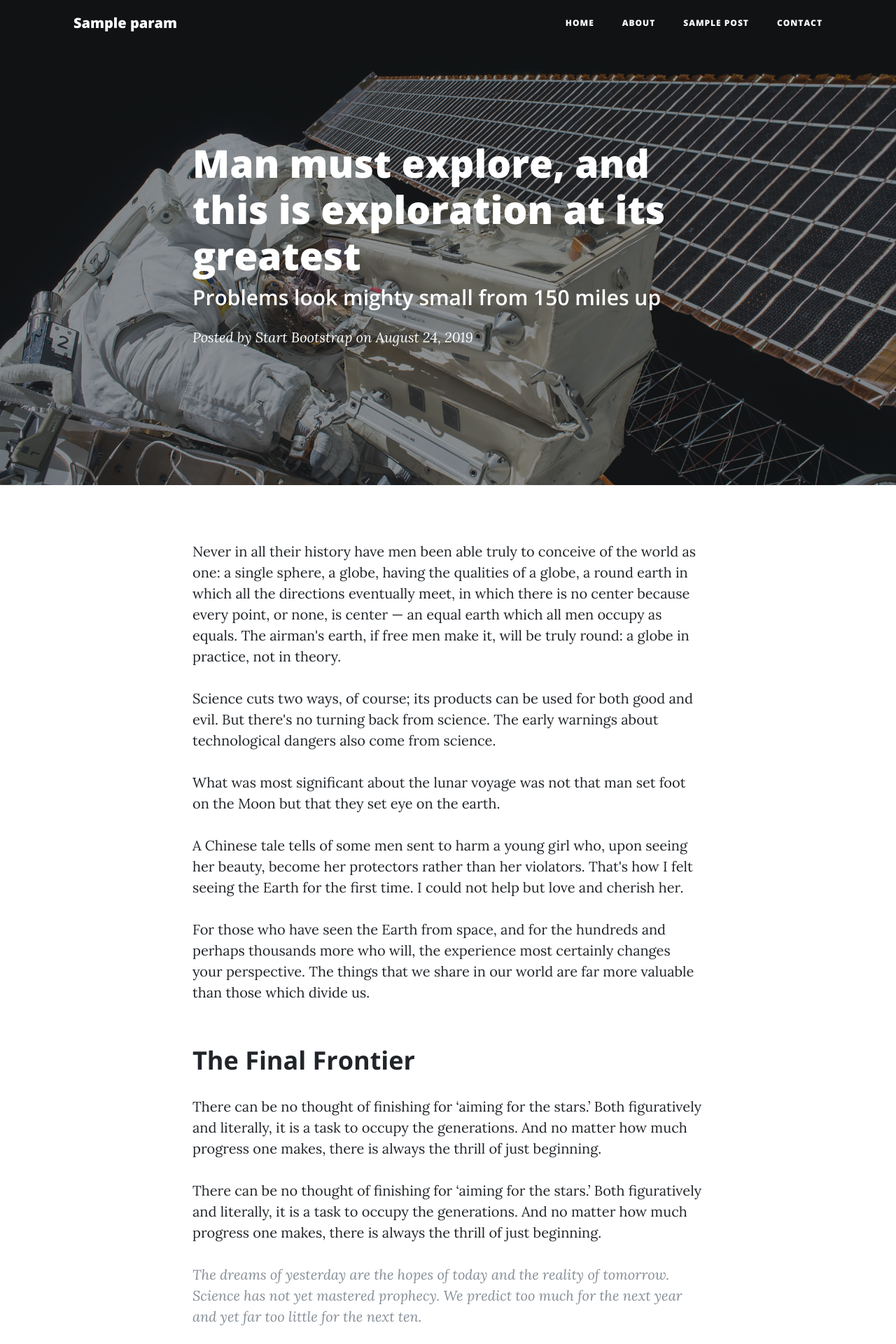
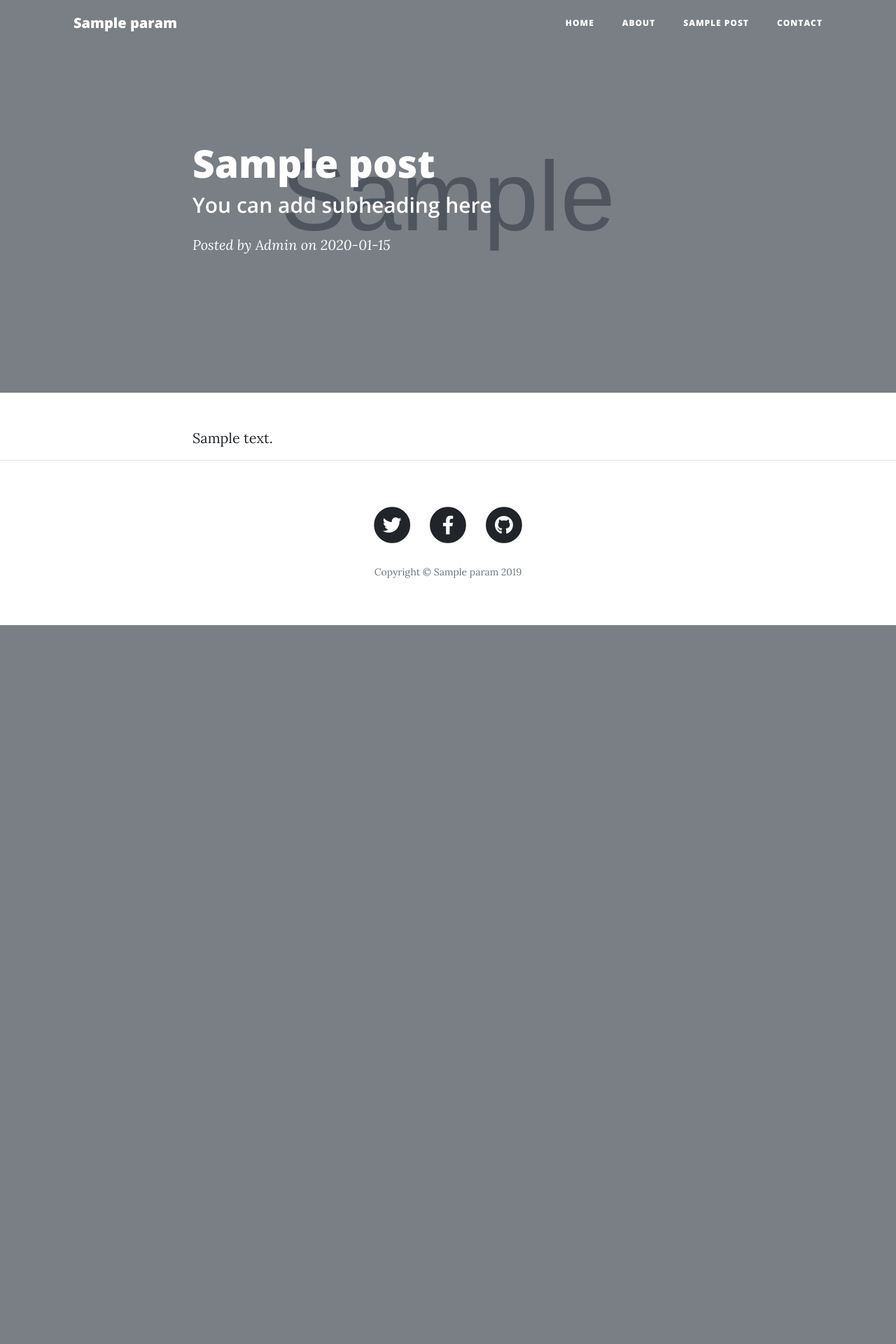
Before and after one commit to jigarviroja/FlaskApp, a Flask app: template templates/post.html in a window 1280 px wide. Shown: the top 1920 px of the page at 70% size. After the commit the page ends 893 px from the top, so only its background shows below. Run offline with Flask 2, Linux system fonts and the light colour scheme; tables that the repository leaves empty hold one stand-in row (values such as "Sample post"); the template is opened without the code that fills it: values that come from a table or form of the project are taken from there, most other values are stand-ins (such as "Sample title", 1, 10 or a date in 2020); grey boxes marked "Sample" are stand-in pictures; some libraries are stand-ins or nearby versions.

Commit message:
post my first artical and Designing Blog's Homepage

```diff
--- a/config.json
+++ b/config.json
@@ -7,6 +7,8 @@
     "tw_url": "https://twitter.com/codingthunder",
     "gh_url": "https://github.com/codingthunder",
     "blog_name": "Coding Thunder",
-        "tag_line": "A Blog For Anybody"
+    "tag_line": "A Blog For Anybody",
+    "about_text": "Hii My name is Jigar And I am a Python Developer",
+    "no_of_post": "3"
   }
 }
--- a/main.py
+++ b/main.py
@@ -1,7 +1,8 @@
 from flask import Flask, render_template, request
 from flask_sqlalchemy import SQLAlchemy
+# from flask_mail import Mail
+import json
 from datetime import datetime
-import json
 
 
 with open('config.json', 'r') as c:
@@ -9,6 +10,7 @@ with open('config.json', 'r') as c:
 
 local_server = True
 app = Flask(__name__)
+
 if(local_server):
     app.config['SQLALCHEMY_DATABASE_URI'] = params['local_uri']
 else:
@@ -18,18 +20,34 @@ db = SQLAlchemy(app)
 
 
 class Contacts(db.Model):
-    """This function retrive srno,name,email,phone_num,msg and date from the databe"""
-    srno = db.Column(db.Integer, primary_key=True)
-    name = db.Column(db.String(80), unique=False, nullable=False)
-    email = db.Column(db.String(20),  nullable=False)
-    phone_num = db.Column(db.String(12),  nullable=False)
+    sno = db.Column(db.Integer, primary_key=True)
+    name = db.Column(db.String(80), nullable=False)
+    phone_num = db.Column(db.String(12), nullable=False)
     msg = db.Column(db.String(120), nullable=False)
     date = db.Column(db.String(12), nullable=True)
+    email = db.Column(db.String(20), nullable=False)
+
+
+class Posts(db.Model):
+    srno = db.Column(db.Integer, primary_key=True)
+    title = db.Column(db.String(80), nullable=False)
+    slug = db.Column(db.String(21), nullable=False)
+    tagline = db.Column(db.String(120), nullable=False)
+    content = db.Column(db.String(120), nullable=False)
+    date = db.Column(db.String(12), nullable=True)
+    img_file = db.Column(db.String(12), nullable=True)
 
 
 @app.route("/")
 def home():
-    return render_template('index.html', params=params)
+    posts = Posts.query.filter_by().all()[0:3]
+    return render_template('index.html', params=params, posts=posts)
+
+
+@app.route("/post/<string:post_slug>", methods=['GET'])
+def post_route(post_slug):
+    post = Posts.query.filter_by(slug=post_slug).first()
+    return render_template('post.html', params=params, post=post)
 
 
 @app.route("/about")
@@ -40,17 +58,19 @@ def about():
 @app.route("/contact", methods=['GET', 'POST'])
 def contact():
     if(request.method == 'POST'):
-        '''Add entry to database'''
         name = request.form.get('name')
         email = request.form.get('email')
         phone = request.form.get('phone')
         message = request.form.get('message')
-
         entry = Contacts(name=name, phone_num=phone,
-                         date=datetime.now(), msg=message, email=email)
+                         msg=message, date=datetime.now(), email=email)
         db.session.add(entry)
         db.session.commit()
-
+        # mail.send_message('New message from ' + name,
+        #                   sender=email,
+        #                   recipients = [params['gmail-user']],
+        #                   body = message + "\n" + phone
+        #                   )
     return render_template('contact.html', params=params)
 
 
--- a/templates/post.html
+++ b/templates/post.html
@@ -1,17 +1,19 @@
 {% extends "layout.html" %}
-{% block body%}
+{% block body %}
+
 <!-- Page Header -->
-<header class="masthead" style="background-image: url('img/post-bg.jpg')">
+{% set fname = 'img/' + post.img_file %}
+<header class="masthead" style="background-image: url('{{ url_for('static', filename=fname) }}')">
   <div class="overlay"></div>
   <div class="container">
     <div class="row">
       <div class="col-lg-8 col-md-10 mx-auto">
         <div class="post-heading">
-          <h1>Man must explore, and this is exploration at its greatest</h1>
-          <h2 class="subheading">Problems look mighty small from 150 miles up</h2>
+          <h1>{{post.title}}</h1>
+          <h2 class="subheading">You can add subheading here</h2>
           <span class="meta">Posted by
-            <a href="#">Start Bootstrap</a>
-            on August 24, 2019</span>
+            <a href="#">Admin</a>
+            on {{post.date}}</span>
         </div>
       </div>
     </div>
@@ -23,67 +25,12 @@
   <div class="container">
     <div class="row">
       <div class="col-lg-8 col-md-10 mx-auto">
-        <p>Never in all their history have men been able truly to conceive of the world as one: a single sphere, a
-          globe, having the qualities of a globe, a round earth in which all the directions eventually meet, in which
-          there is no center because every point, or none, is center — an equal earth which all men occupy as equals.
-          The airman's earth, if free men make it, will be truly round: a globe in practice, not in theory.</p>
+        {{post.content}}
 
-        <p>Science cuts two ways, of course; its products can be used for both good and evil. But there's no turning
-          back from science. The early warnings about technological dangers also come from science.</p>
 
-        <p>What was most significant about the lunar voyage was not that man set foot on the Moon but that they set eye
-          on the earth.</p>
-
-        <p>A Chinese tale tells of some men sent to harm a young girl who, upon seeing her beauty, become her protectors
-          rather than her violators. That's how I felt seeing the Earth for the first time. I could not help but love
-          and cherish her.</p>
-
-        <p>For those who have seen the Earth from space, and for the hundreds and perhaps thousands more who will, the
-          experience most certainly changes your perspective. The things that we share in our world are far more
-          valuable than those which divide us.</p>
-
-        <h2 class="section-heading">The Final Frontier</h2>
-
-        <p>There can be no thought of finishing for ‘aiming for the stars.’ Both figuratively and literally, it is a
-          task to occupy the generations. And no matter how much progress one makes, there is always the thrill of just
-          beginning.</p>
-
-        <p>There can be no thought of finishing for ‘aiming for the stars.’ Both figuratively and literally, it is a
-          task to occupy the generations. And no matter how much progress one makes, there is always the thrill of just
-          beginning.</p>
-
-        <blockquote class="blockquote">The dreams of yesterday are the hopes of today and the reality of tomorrow.
-          Science has not yet mastered prophecy. We predict too much for the next year and yet far too little for the
-          next ten.</blockquote>
-
-        <p>Spaceflights cannot be stopped. This is not the work of any one man or even a group of men. It is a
-          historical process which mankind is carrying out in accordance with the natural laws of human development.</p>
-
-        <h2 class="section-heading">Reaching for the Stars</h2>
-
-        <p>As we got further and further away, it [the Earth] diminished in size. Finally it shrank to the size of a
-          marble, the most beautiful you can imagine. That beautiful, warm, living object looked so fragile, so
-          delicate, that if you touched it with a finger it would crumble and fall apart. Seeing this has to change a
-          man.</p>
-
-        <a href="#">
-          <img class="img-fluid" src="img/post-sample-image.jpg" alt="">
-        </a>
-        <span class="caption text-muted">To go places and do things that have never been done before – that’s what
-          living is all about.</span>
-
-        <p>Space, the final frontier. These are the voyages of the Starship Enterprise. Its five-year mission: to
-          explore strange new worlds, to seek out new life and new civilizations, to boldly go where no man has gone
-          before.</p>
-
-        <p>As I stand out here in the wonders of the unknown at Hadley, I sort of realize there’s a fundamental truth to
-          our nature, Man must explore, and this is exploration at its greatest.</p>
-
-        <p>Placeholder text by
-          <a href="http://spaceipsum.com/">Space Ipsum</a>. Photographs by
-          <a href="https://www.flickr.com/photos/nasacommons/">NASA on The Commons</a>.</p>
       </div>
     </div>
   </div>
 </article>
+
 {% endblock %}
```
Also changed, not shown: templates/about.html (+1 -7 lines), templates/index.html (+12 -7 lines). Lines whose indentation alone changed are shown as unchanged.
